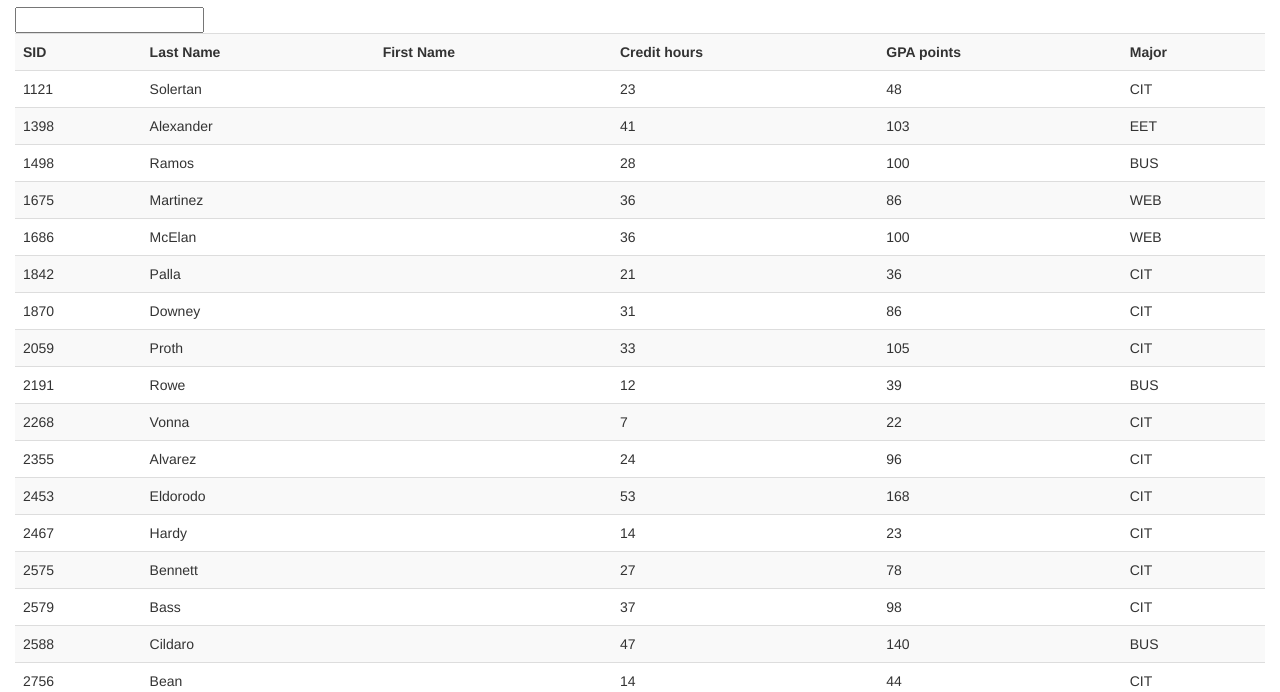
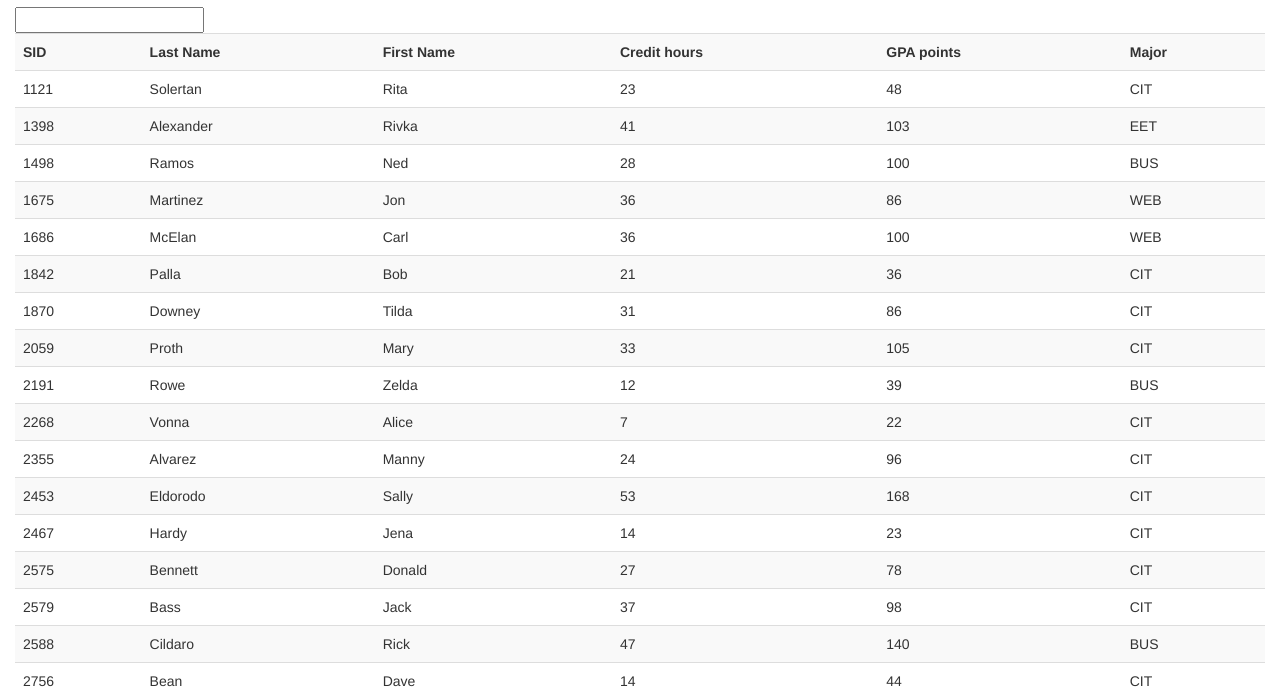
Before and after one commit to Cscott84/cscott.github.io, a plain HTML site: page index.html in a window 1280 px wide. Shown: the part 108-800 px from the top of the page. Drawn offline with nearby package versions, Linux system fonts and the light colour scheme.

Commit message:
Update index.html

```diff
--- a/index.html
+++ b/index.html
@@ -34,7 +34,7 @@
                 <tr ng-repeat="student in students | filter:search">
                     <td>{{student.id}}</td>
                     <td>{{student.last_name}}</td>
-                    <td>{{student.firs_tname}}</td>
+                    <td>{{student.first_name}}</td>
                     <td>{{student.credit_hrs}}</td>
                     <td>{{student.gpa_points}}</td>
                     <td>{{student.major}}</td>
```
